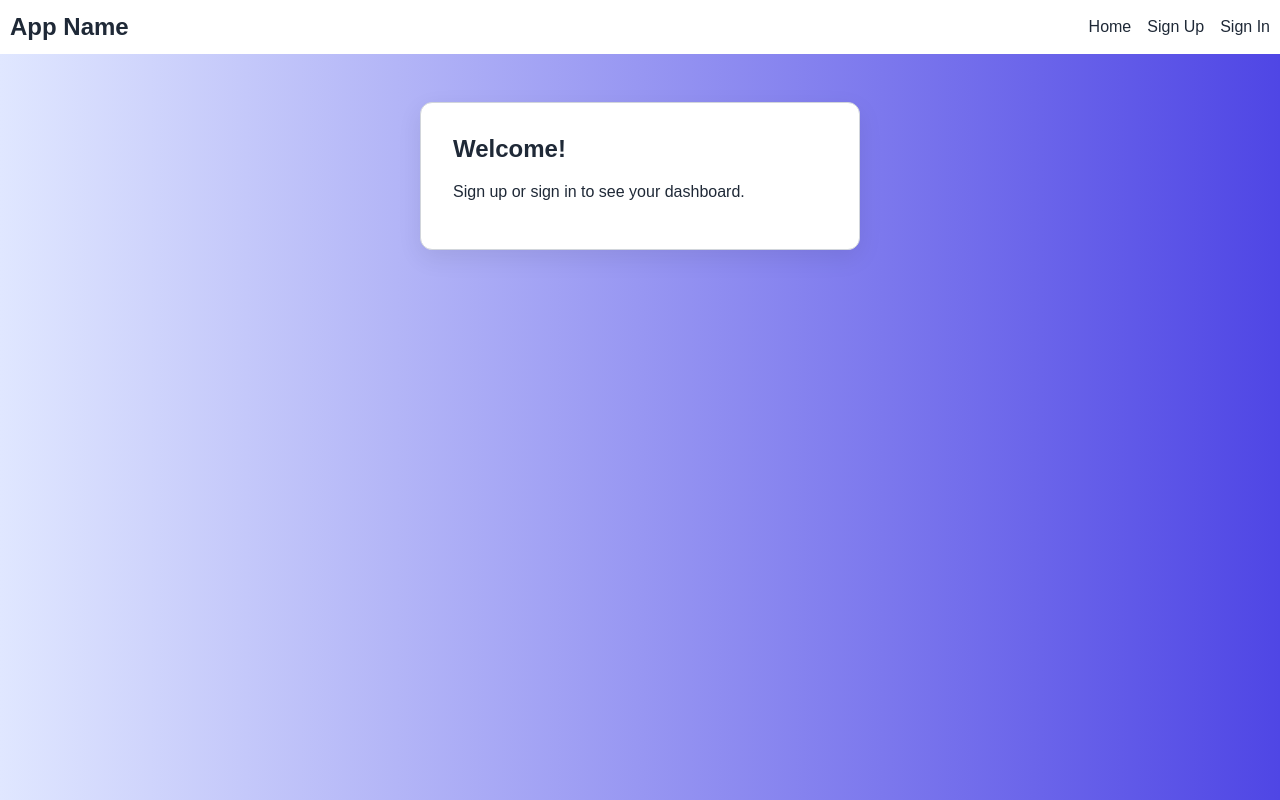
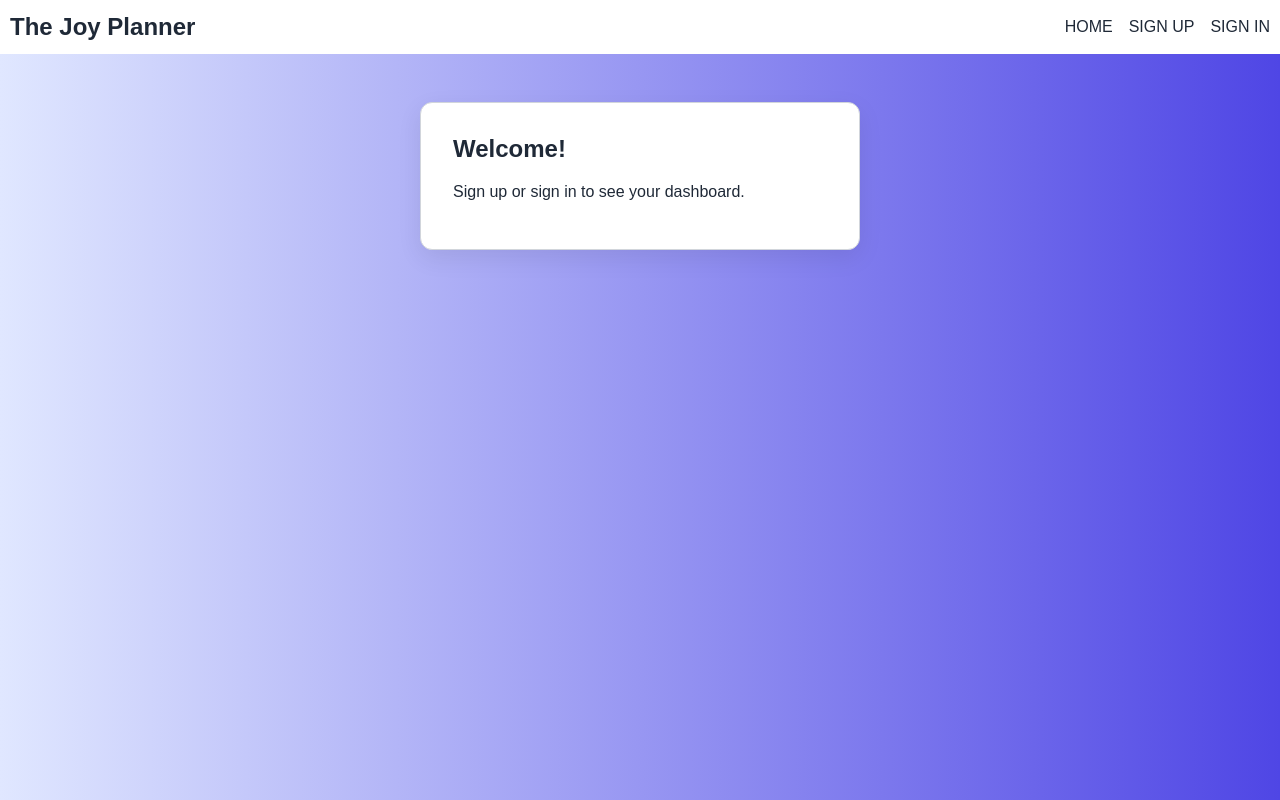
Before and after one commit to ruqayaalsammak/JoyPlanner-frontend, a React (Vite) app: page / in a window 1280 px wide. Built offline with nearby package versions, Linux system fonts and the light colour scheme; no server answers; a web font is replaced by a local one.

Commit message:
Update the  Nav

```diff
--- a/src/components/Nav.jsx
+++ b/src/components/Nav.jsx
@@ -1,40 +1,22 @@
-import { Link } from "react-router"
-
+import { Link } from 'react-router'
 
 const Nav = (props) => {
-
-    const handleSignOut = () => {
-        localStorage.removeItem('token')
-        props.setUser(null)
-    }
-
     return (
         <nav>
-            <Link className="nav-brand" to="/">App Name</Link>
-            { props.user ? (
-                <ul>
-                    <li>Welcome, {props.user.username}!</li>
-                    <li>
-                        <Link to="/">Dashboard</Link>
-                    </li>
-                    <li>
-                        <Link to="/" onClick={handleSignOut}>Sign Out</Link>
-                    </li>
-                </ul>
-            ) : (
+            <Link className='nav-brand' to="/">The Joy Planner</Link>
+            {props.user ? (
             <ul>
-                <li>
-                    <Link to='/'>Home</Link>
-                </li>
-                <li>
-                    <Link to='/sign-up'>Sign Up</Link>
-                </li>
-                <li>
-                    <Link to='/sign-in'>Sign In</Link>
-                </li>
+                <li>Welcome, {props.user.username}!</li>
+                <li><Link to='/events'>Events</Link></li>
+                <li><Link to='/' onClick={props.handleSignOut}>SIGN OUT</Link></li>
             </ul>
-            ) }
-
+            ):(
+            <ul>
+                <li><Link to='/'>HOME</Link></li>
+                <li><Link to='/sign-up'>SIGN UP</Link></li>
+                <li><Link to='/sign-in'>SIGN IN</Link></li>
+            </ul>
+        )}
         </nav>
     )
 }
```
